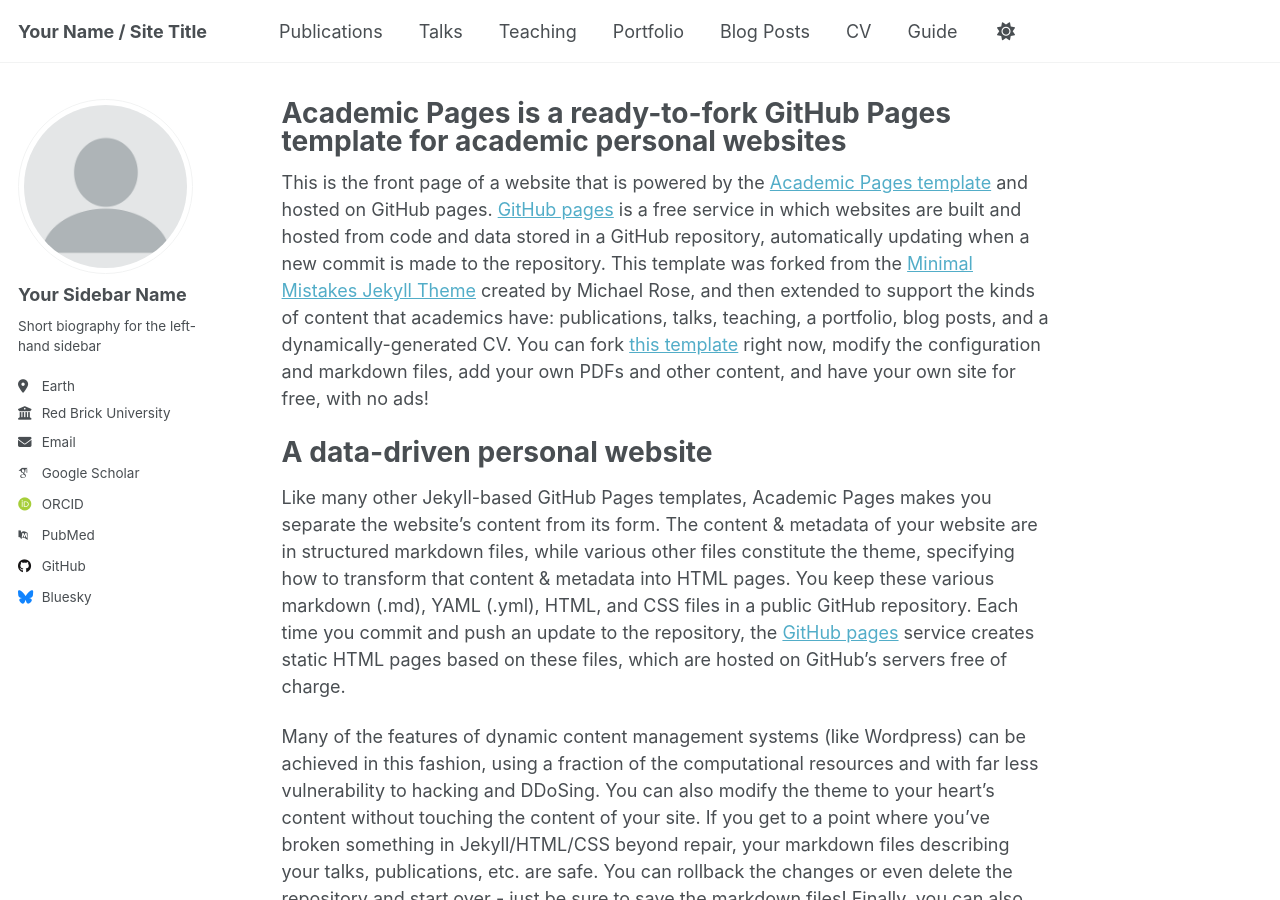
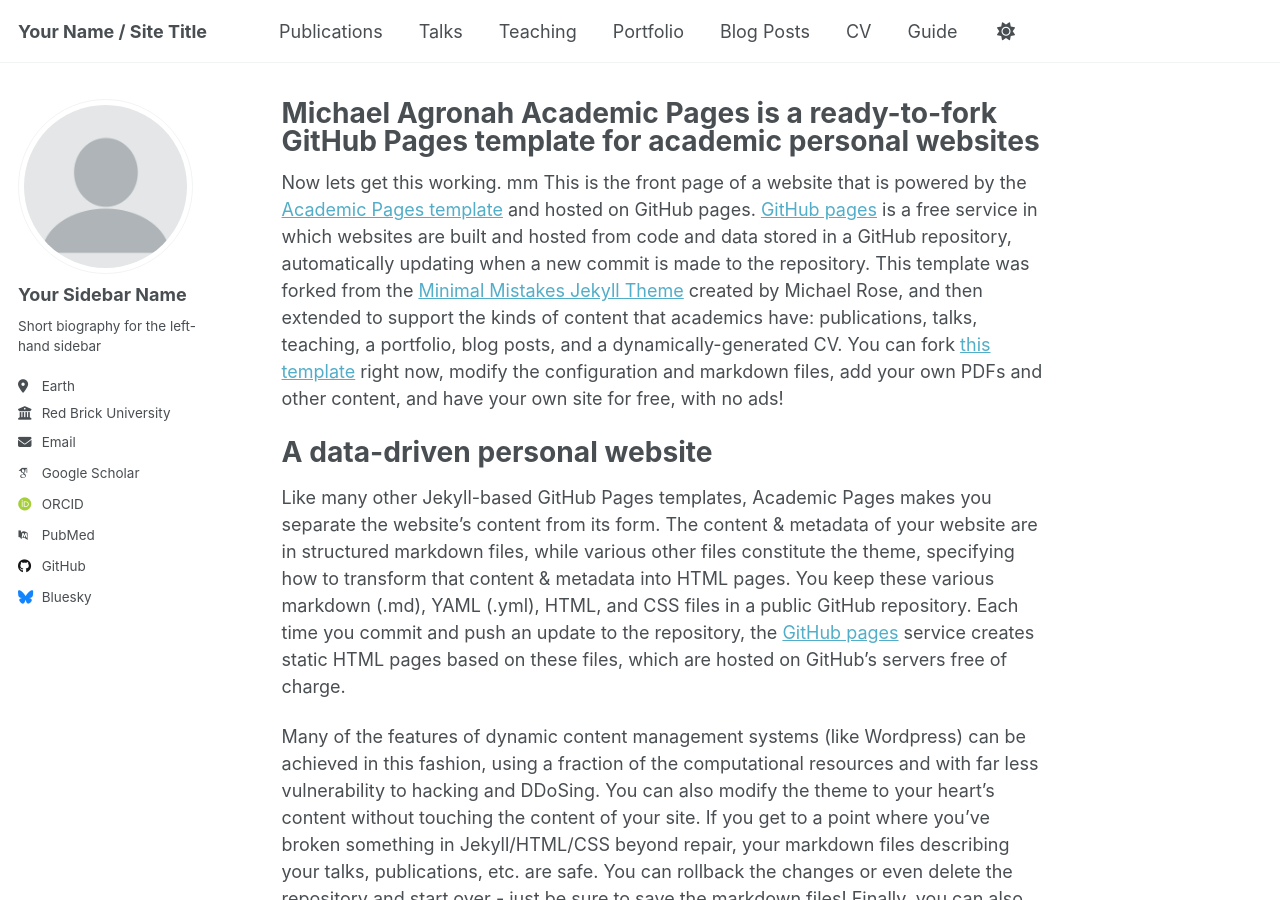
Before and after one commit to magronah/magronah.github.io, a Jekyll site: the page built from _pages/about.md, in a window 1280 px wide and 900 px high. Built offline with Jekyll 4.4.1, drawn with Linux system fonts in a browser that asks for light colours; some web fonts are replaced.

Commit message:
about page

```diff
--- a/_pages/about.md
+++ b/_pages/about.md
@@ -1,12 +1,12 @@
 ---
 permalink: /
-title: "Academic Pages is a ready-to-fork GitHub Pages template for academic personal websites"
+title: "Michael Agronah Academic Pages is a ready-to-fork GitHub Pages template for academic personal websites"
 author_profile: true
 redirect_from:
   - /about/
   - /about.html
 ---
-
+Now lets get this working. mm
 This is the front page of a website that is powered by the [Academic Pages template](https://github.com/academicpages/academicpages.github.io) and hosted on GitHub pages. [GitHub pages](https://pages.github.com) is a free service in which websites are built and hosted from code and data stored in a GitHub repository, automatically updating when a new commit is made to the repository. This template was forked from the [Minimal Mistakes Jekyll Theme](https://mmistakes.github.io/minimal-mistakes/) created by Michael Rose, and then extended to support the kinds of content that academics have: publications, talks, teaching, a portfolio, blog posts, and a dynamically-generated CV. You can fork [this template](https://github.com/academicpages/academicpages.github.io) right now, modify the configuration and markdown files, add your own PDFs and other content, and have your own site for free, with no ads!
 
 A data-driven personal website
```
